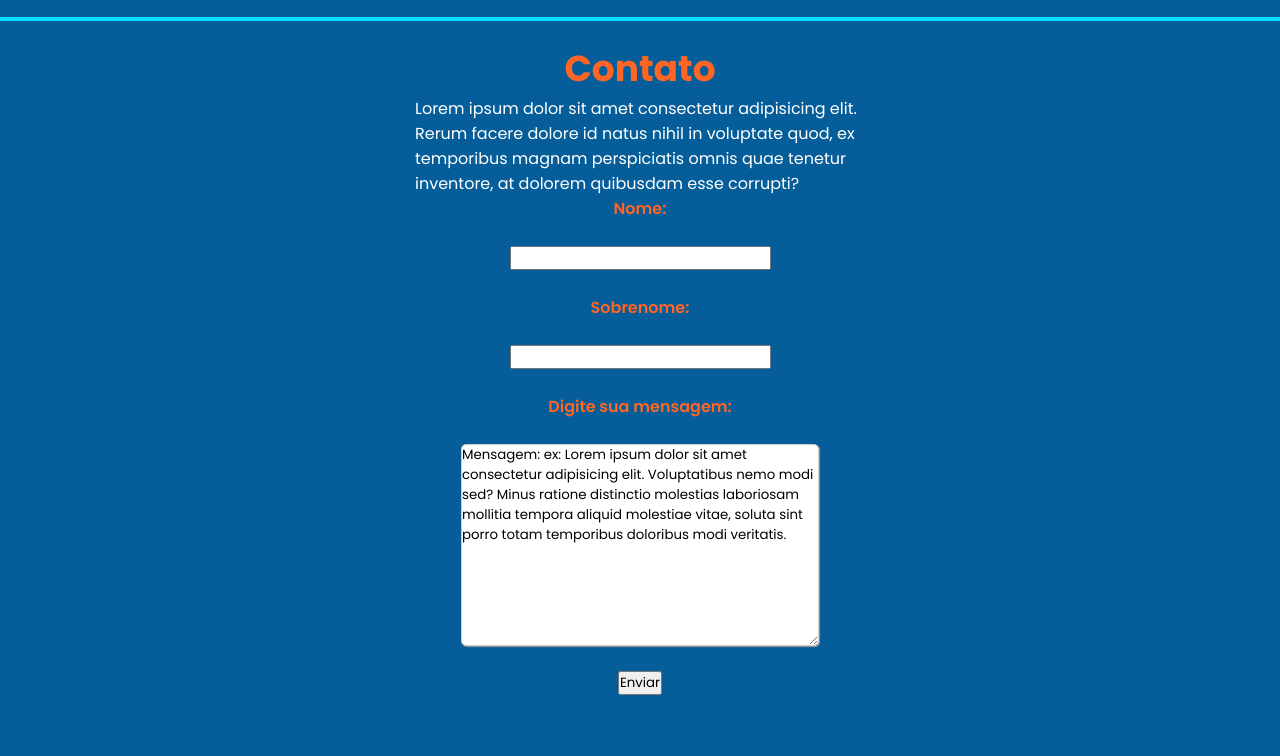
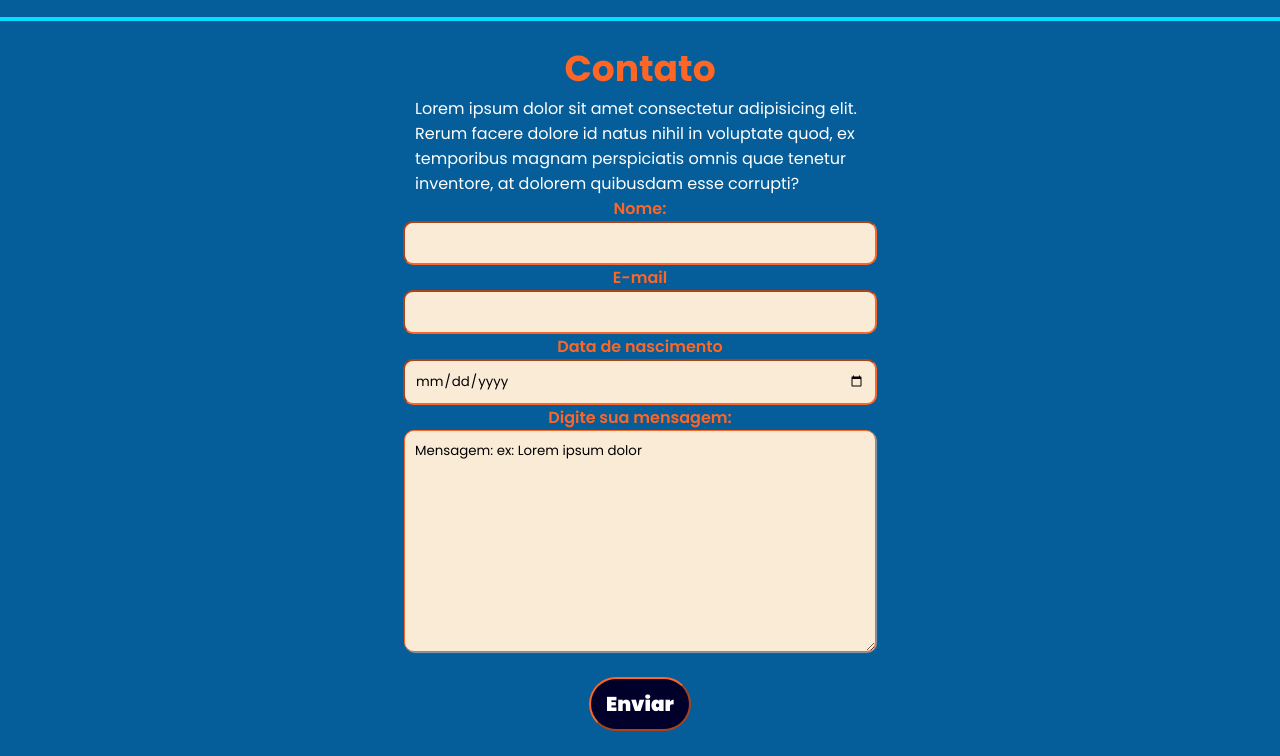
Before and after one commit to ViniArtz/adote-um-gato, a plain HTML site: page index.html in a window 1280 px wide. Shown: the part 4303-5059 px from the top of the page. Before the commit the page ends 4998 px from the top, so only its background shows below. Drawn offline with Linux system fonts and the light colour scheme.

Commit message:
index.html

```diff
--- a/index.html
+++ b/index.html
@@ -116,27 +116,32 @@
 
         <hr>
 
-        <div class="contato" id="contato">
+       <div class="contato" id="contato">
             <h2>Contato</h2>
             <p>Lorem ipsum dolor sit amet consectetur adipisicing elit. Rerum facere dolore id natus nihil in voluptate
                 quod, ex temporibus magnam perspiciatis omnis quae tenetur inventore, at dolorem quibusdam esse
                 corrupti?</p>
             <form class="formulario" action="#">
                 <label for="name">Nome:</label>
+
+                <input type="text" name="name" id="form">
+
+                <label for="email">E-mail</label>
+
+                <input type="email" name="email" id="form">
+
+                <label for="date">Data de nascimento</label>
+
+                <input type="date" name="date" id="form">
+
+                <label for="mensagem">Digite sua mensagem:</label>
+
+                <textarea name="mensagem" id="form" cols="30"
+                    rows="10">Mensagem: ex: Lorem ipsum dolor </textarea>
                 <br>
-                <input type="text">
-                <br>
-                <label for="contact">Sobrenome:</label>
-                <br>
-                <input type="text">
-                <br>
-                <label for="mensagem">Digite sua mensagem:</label>
-                <br>
-                <textarea name="mensagem" id="" cols="30"
-                    rows="10">Mensagem: ex: Lorem ipsum dolor sit amet consectetur adipisicing elit. Voluptatibus nemo modi sed? Minus ratione distinctio molestias laboriosam mollitia tempora aliquid molestiae vitae, soluta sint porro totam temporibus doloribus modi veritatis.</textarea>
-                <br>
-                <input type="submit" value="Enviar">
+                <input type="submit" value="Enviar" class="submit">
             </form>
+            <br>
         </div>
 
     </main>
```
